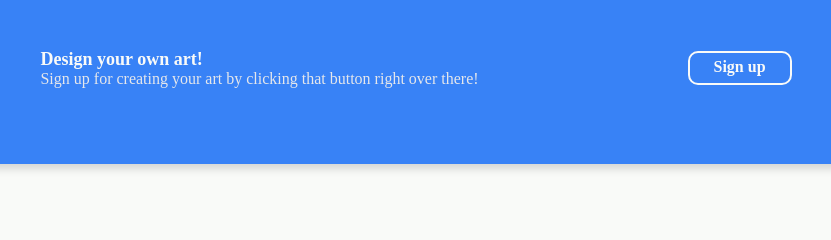
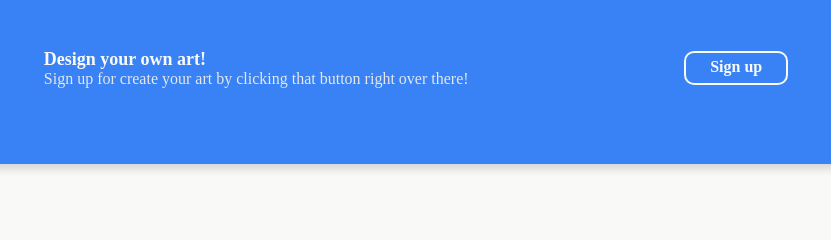
Before and after one commit to andressasiewers/landing-page, a plain HTML site: page index.html in a window 1280 px wide. Shown: the part 1737-1977 px from the top of the page, 224-1055 px from the left. Drawn offline with Linux system fonts and the light colour scheme.

Commit message:
Fix typo

```diff
--- a/index.html
+++ b/index.html
@@ -74,7 +74,7 @@
             <div class="box-action">
                 <div class="action-text">
                     <div class="action-title">Design your own art!</div>
-                    <div class="action-subtext">Sign up for creating your art by clicking that button
+                    <div class="action-subtext">Sign up for create your art by clicking that button
                         right over there!
                     </div>
                 </div>
```
